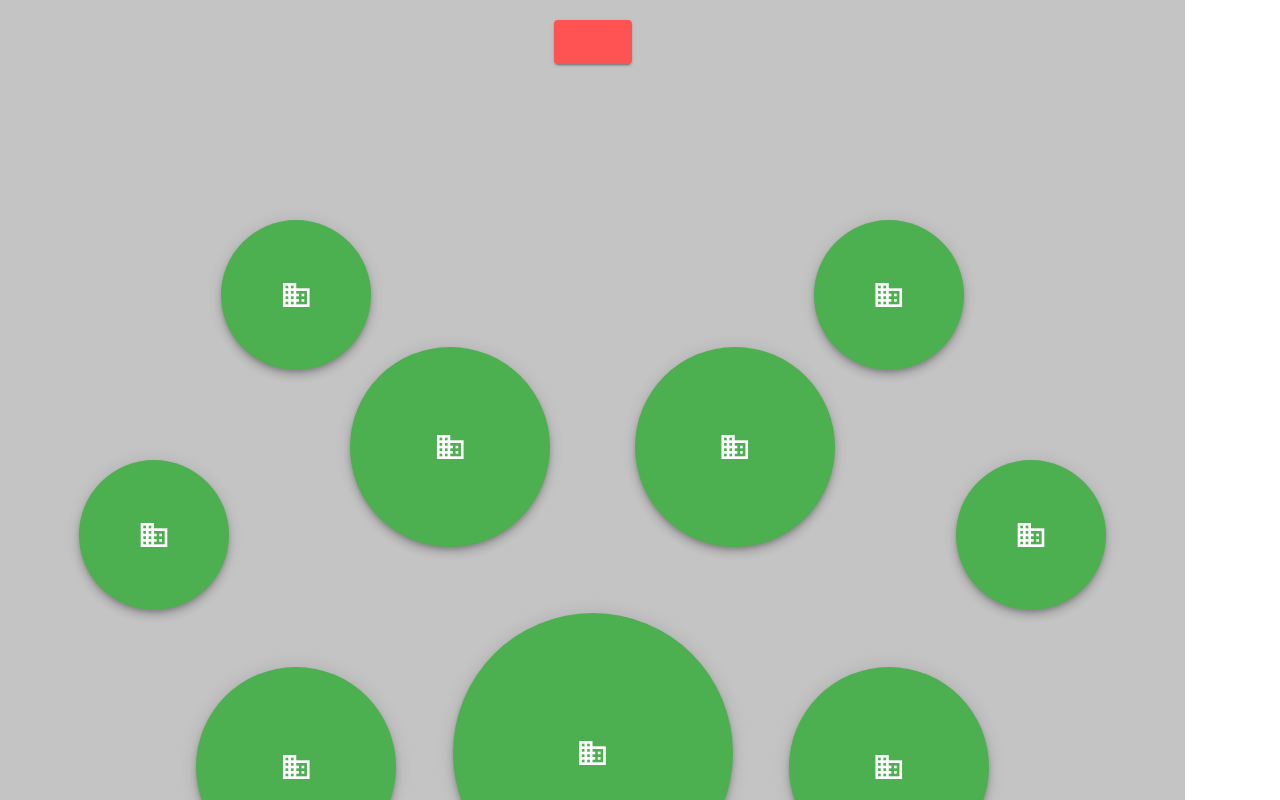
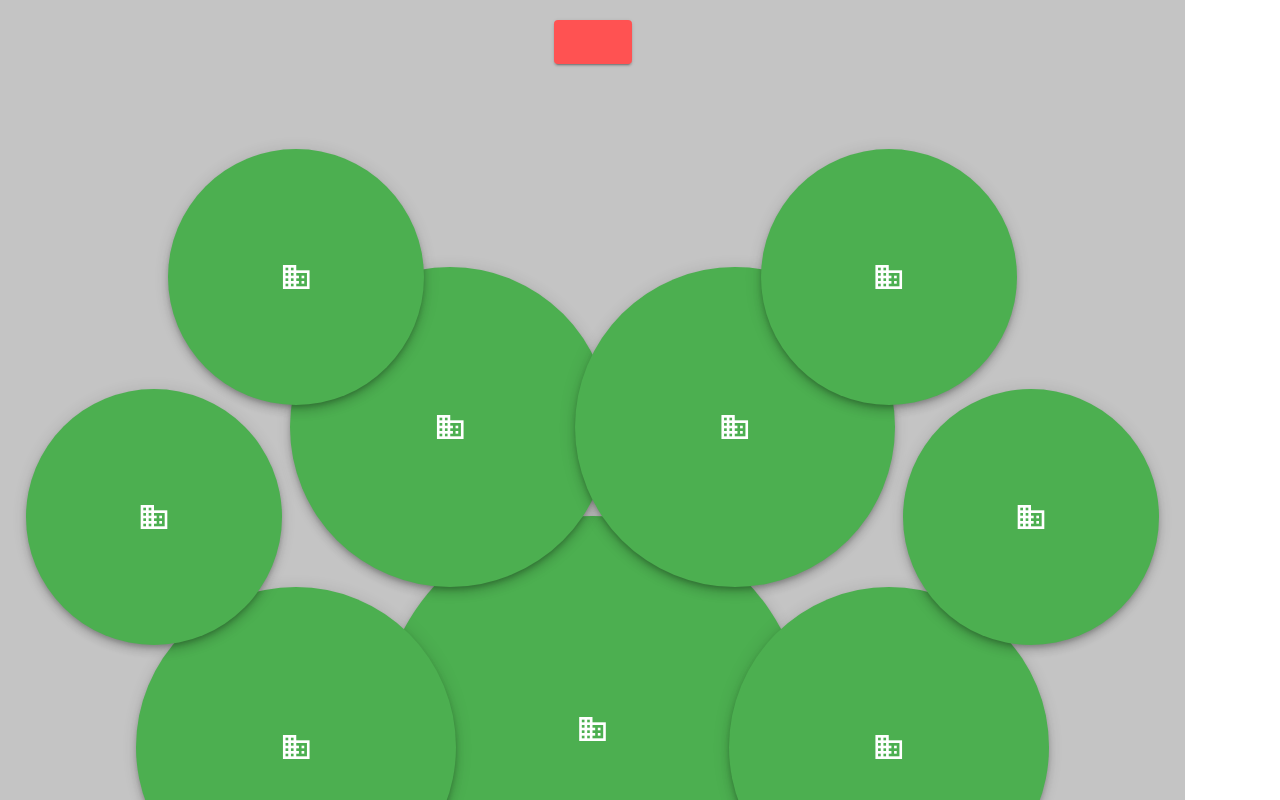
Before and after one commit to redgosho/luna-voice-drum, a Vue app: page /drum in a window 1280 px wide. Built offline with nearby package versions, Linux system fonts and the light colour scheme.

Commit message:
ui:画面横サイズに応じてドラムセットのサイズを変えるようにした。

```diff
--- a/src/views/Drum.vue
+++ b/src/views/Drum.vue
@@ -11,8 +11,8 @@
     <div class="drum bass">
       <v-btn color="success"
         fab x-large dark
-        height="280"
-        width="280"
+        :height="drumSize.bass"
+        :width="drumSize.bass"
         @click="playSound(decision3)"
       >
         <v-icon>mdi-domain</v-icon>
@@ -21,8 +21,8 @@
     <div class="drum snare1">
       <v-btn color="success"
         fab x-large dark
-        height="200"
-        width="200"
+        :height="drumSize.snare"
+        :width="drumSize.snare"
         @click="playSound(decision3)"
       >
         <v-icon>mdi-domain</v-icon>
@@ -31,8 +31,8 @@
     <div class="drum snare2">
       <v-btn color="success"
         fab x-large dark
-        height="200"
-        width="200"
+        :height="drumSize.snare"
+        :width="drumSize.snare"
         @click="playSound(decision3)"
       >
         <v-icon>mdi-domain</v-icon>
@@ -41,8 +41,8 @@
     <div class="drum snare3">
       <v-btn color="success"
         fab x-large dark
-        height="200"
-        width="200"
+        :height="drumSize.snare"
+        :width="drumSize.snare"
         @click="playSound(decision3)"
       >
         <v-icon>mdi-domain</v-icon>
@@ -51,8 +51,8 @@
     <div class="drum snare4">
       <v-btn color="success"
         fab x-large dark
-        height="200"
-        width="200"
+        :height="drumSize.snare"
+        :width="drumSize.snare"
         @click="playSound(decision3)"
       >
         <v-icon>mdi-domain</v-icon>
@@ -61,8 +61,8 @@
     <div class="drum cymbal1">
       <v-btn color="success"
         fab x-large dark
-        height="150"
-        width="150"
+        :height="drumSize.cymbal"
+        :width="drumSize.cymbal"
         @click="playSound(decision3)"
       >
         <v-icon>mdi-domain</v-icon>
@@ -71,8 +71,8 @@
     <div class="drum cymbal2">
       <v-btn color="success"
         fab x-large dark
-        height="150"
-        width="150"
+        :height="drumSize.cymbal"
+        :width="drumSize.cymbal"
         @click="playSound(decision3)"
       >
         <v-icon>mdi-domain</v-icon>
@@ -81,8 +81,8 @@
     <div class="drum cymbal3">
       <v-btn color="success"
         fab x-large dark
-        height="150"
-        width="150"
+        :height="drumSize.cymbal"
+        :width="drumSize.cymbal"
         @click="playSound(decision3)"
       >
         <v-icon>mdi-domain</v-icon>
@@ -91,8 +91,8 @@
     <div class="drum cymbal4">
       <v-btn color="success"
         fab x-large dark
-        height="150"
-        width="150"
+        :height="drumSize.cymbal"
+        :width="drumSize.cymbal"
         @click="playSound(decision3)"
       >
         <v-icon>mdi-domain</v-icon>
@@ -106,11 +106,27 @@ import decision18 from '@/assets/sounds/decision18.mp3'
 export default {
   data () {
     return {
+      drumSize: {
+        bass: null,
+        snare: null,
+        cymbal: null
+      },
       decision3: decision3,
       decision18: decision18
     }
   },
+  mounted () {
+    this.sizeInit()
+    console.log('this.drumSize:', this.drumSize)
+  },
   methods: {
+    sizeInit () {
+      const width = window.innerWidth
+      console.log('width:', width)
+      this.drumSize.bass = width / 3
+      this.drumSize.snare = width / 4
+      this.drumSize.cymbal = width / 5
+    },
     playSound (soundName) {
       const audio = new Audio(soundName)
       audio.volume = 1
@@ -120,10 +136,10 @@ export default {
 }
 </script>
 <style lang="scss" scoped>
-  $bass: "280px";
-  $snare1: "200px";
-  $snare2: "200px";
-  $cymbal1: "150px";
+  $bass: "100vw/3";
+  $snare1: "100vw/4";
+  $snare2: "100vw/4";
+  $cymbal1: "100vw/5";
 
   #fullscreen {
     position: fixed;
```
